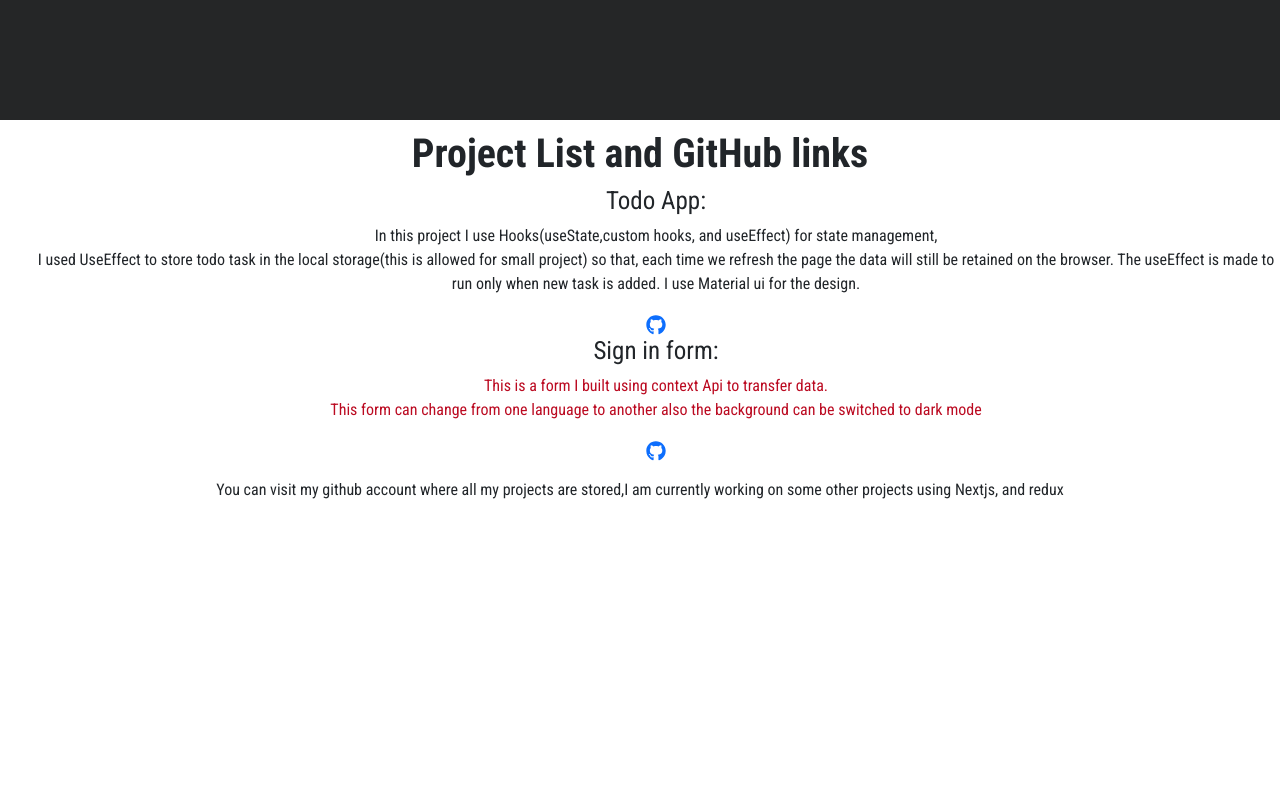
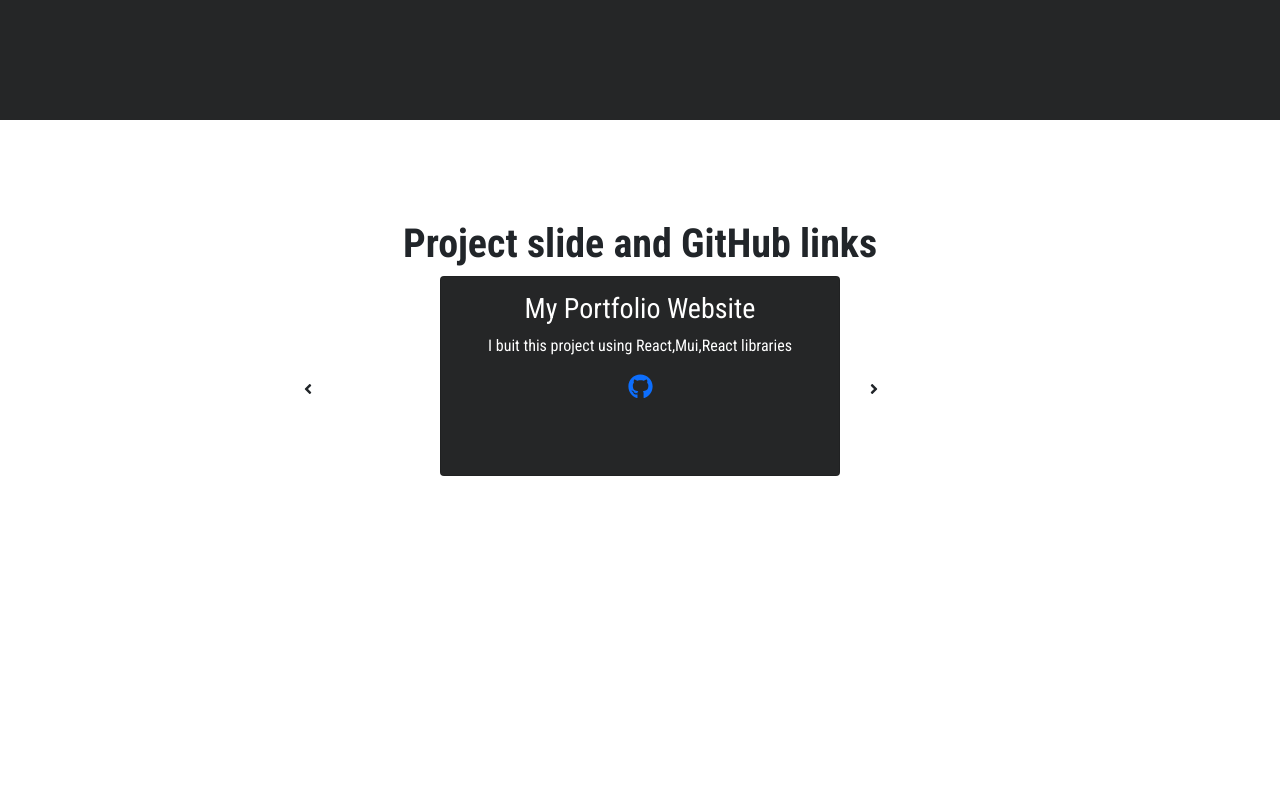
Before and after one commit to Tosin-Mayowa/my-portfolio, a React (Create React App) app: page / in a window 1280 px wide. Shown: the part 1580-2380 px from the top of the page. Built offline with nearby package versions, Linux system fonts and the light colour scheme.

Commit message:
edit pages

```diff
--- a/src/Component/About/About.css
+++ b/src/Component/About/About.css
@@ -72,7 +72,7 @@
     }
 
     .About-Rp {
-
+        letter-spacing: 0.8px;
         color: #fff;
         font-size: 15px;
         font-weight: 400;
--- a/src/Component/Header/Header.js
+++ b/src/Component/Header/Header.js
@@ -41,7 +41,7 @@ const Header = () => {
    </Grid>
    <Grid item  xs={12} md={6 } lg={6}>
     <Paper  style={{ height: '100vh', paddingTop:'1rem' }} elevation={0}>
-    <Paper variant='outlined' className='side-paper' style={{ width: '60%', height:'200px', backgroundColor:'#bb0a21', margin: '0 auto',padding:'2rem 1rem', overflow:'hidden' }}>
+    <Paper variant='outlined' elevation={2} className='side-paper' style={{ width: '60%', height:'200px', backgroundColor:'#bb0a21', margin: '0 auto',padding:'2rem 1rem', overflow:'hidden', borderRadius:'10px' }}>
     <h2 style={{ color:'#fff' }}>Click to view my resume</h2>
      <Button className='side-button' variant="outlined" style={{ color:'white', borderColor:'white', marginLeft:'30px',marginTop:'10px' }} onClick={()=> {setIsclicked(!isClicked)}}>{isClicked?'Clicked...':'click'}</Button>
     </Paper>
--- a/src/Component/NavBar/NavBar.js
+++ b/src/Component/NavBar/NavBar.js
@@ -11,8 +11,8 @@ const NavBar = () => {
     <nav className='NavBar'>
 <div className='logo-menu'>
 <img className='logo navbar-brand' src={Logo} alt='logo...'/>
-<a href='https://www.linkedin.com/in/tosin-adejumola-389992137'><FaLinkedin/></a>
-<a style={{ marginLeft:'4px' }} href='https://github.com/Tosin-Mayowa/'><FaGithub/></a>
+<a style={{color:'white'}} href='https://www.linkedin.com/in/tosin-adejumola-389992137' size={25}><FaLinkedin/></a>
+<a style={{ marginLeft:'6px', color:'white' }} href='https://github.com/Tosin-Mayowa/' size={25}><FaGithub/></a>
 </div>
 <ul className={isClick?'Nav-ul':'Nav-ul show'}>
 <li className='Nav-item'><Link className={isClick?'Nav-link':'link-show'} to='/'>Home</Link></li>
--- a/src/Component/Portfolio/Portfolio.css
+++ b/src/Component/Portfolio/Portfolio.css
@@ -2,36 +2,58 @@
     text-align: center;
     width: 100%;
     height: 100vh;
+    position: relative;
+    padding-top: 50px;
 }
 
 .Portfolio-H {
     font-size: 40px;
     margin-top: 10px;
     font-weight: 700;
+    margin-top: 50px;
 }
 
-.Inner-H {
-    font-size: 25px;
-    font-weight: 500;
+.card {
+    width: 400px;
+    height: 200px;
+    border-radius: 10px;
+    border: 2px solid;
+    background-color: #252627 !important;
+    color: #ffffff !important;
+    padding: 15px 8px;
+    margin: 0 auto;
+    margin-bottom: -300px;
+
 }
 
-@media(max-width:768px) {
-    .Portfolio-H {
-        font-size: 30px;
-        margin-top: 8px;
-        font-weight: 700;
+.arrow {
+    position: absolute;
+    margin: 0 auto;
+    margin-top: 200px;
+
+}
+
+.arrowR {
+    margin-left: 550px;
+
+}
+
+.arrowL {
+    margin-left: 300px;
+
+}
+
+
+@media(max-width:960px) {
+
+    .arrowR {
+        margin-left: 400px !important;
+
     }
 
-    .Inner-H {
-        font-size: 20px;
-        font-weight: 500;
+    .arrowL {
+        margin-left: 150px !important;
+
     }
 
-    .ListItem{
-        padding-right: 3px;
-    }
-
-    .Portfolio-p{
-        font-size: 15px;
-    }
 }
--- a/src/Component/Portfolio/Portfolio.js
+++ b/src/Component/Portfolio/Portfolio.js
@@ -1,26 +1,55 @@
-import React from 'react'
-import {Paper,Typography, Grid,Button,Avatar} from '@mui/material';
+import React,{useState} from 'react'
+import {Paper} from '@mui/material';
 import './Portfolio.css';
-import {FaGithub} from 'react-icons/fa'
+import {FaGithub,FaAngleLeft, FaAngleRight} from 'react-icons/fa'
+const data=[
+  {id:1, title:'My Portfolio Website', text:'I buit this project using React,Mui,React libraries',src:'https://github.com/Tosin-Mayowa/my-portfolio' },
+  {id:1, title:'Todo', text:'I buit this project using Reacthooks and MaterialUI',src:'https://github.com/Tosin-Mayowa/todo-app-hooks' }
+
+]
 const Portfolio = () => {
+const [index,setIndex]=useState(0);
+const [state, setState]=useState(data)
+const dataContent=data[index];
+const {title,text,src}=dataContent;
+const handleLeft=()=>{
+  if(index<0){
+    setIndex(data.length-1)
+  }
+   if(index>0){
+    setIndex(index-1)
+  }
+  if(index===0){
+     setIndex(index)
+  }
+}
+const handleRight=()=>{
+ if(index<0){
+    setIndex(index+1)
+  }
+   if(index>0 && index<data.length-1 ){
+    setIndex(index+1)
+  }
+  if(index===0){
+     setIndex(index+1)
+  }
+}
   return (
    <div className='Portfolio'>
-   <h2  className='Portfolio-H'>Project List and GitHub links</h2>
-   <ul  className='List'>
-   <li  className='ListItem'>
-   <h3 className='Inner-H'>Todo App:</h3>
-   <p className='Portfolio-p'>In this project I use Hooks(useState,custom hooks, and useEffect) for state management,<br/> I used UseEffect to store todo task in the local storage(this is allowed for small project) so that, each time we refresh the page the data will still be retained on the browser. The useEffect is made to run only when new task is added. I use Material ui for the design.</p>
-   <a href="https://github.com/Tosin-Mayowa/todo-app-hooks"><FaGithub size={20}/></a>
-   </li>
-   <li className='ListItem'>
- <h3 className='Inner-H'>Sign in form:</h3>
-   <p className='Portfolio-p' style={{ color:'#bb0a21' }}>This is a form I built using context Api to transfer data. <br/> This form can change from one language to another also the background can be switched to dark mode</p>
-   <a href="https://github.com/Tosin-Mayowa/"><FaGithub size={20}/></a>
-   </li>
-   </ul>
+   <h2  className='Portfolio-H'>Project slide and GitHub links</h2>
+   <Paper elevation={0} className='card'>
+   <h3>{title}</h3>
+      <p>{text}</p>
+      <a href={src}><FaGithub size={25}/></a>
+   </Paper>
+     <div className="arrow">
+     <FaAngleLeft className="arrowL" onClick={handleLeft}/>
+   <FaAngleRight className="arrowR" onClick={handleRight}/>
+     </div>
 
-   <p className='Portfolio-p'>You can visit my github account where all my projects are stored,I am currently working on some other projects using Nextjs, and redux</p>
-   </div>
+
+  </div>
+
   )
 }
 
--- a/src/Component/Skills/Skills.js
+++ b/src/Component/Skills/Skills.js
@@ -4,7 +4,7 @@ import ReactTypingEffect from 'react-typing-effect';
 import './Skill.css';
 const Skills = () => {
   return (
-    <Paper variant='outlined'  style={{ width: '70%', height:'200px', backgroundColor:'#252627', margin: '50px auto', textAlign:'center' }}>
+    <Paper variant='outlined' elevation={2} style={{ width: '70%', height:'200px', backgroundColor:'#bb0a21', margin: '50px auto', textAlign:'center', borderRadius:'10px' }}>
      <h1 className='Typed-H'>My main stacks</h1>
      <Divider/>
 <ReactTypingEffect
```
